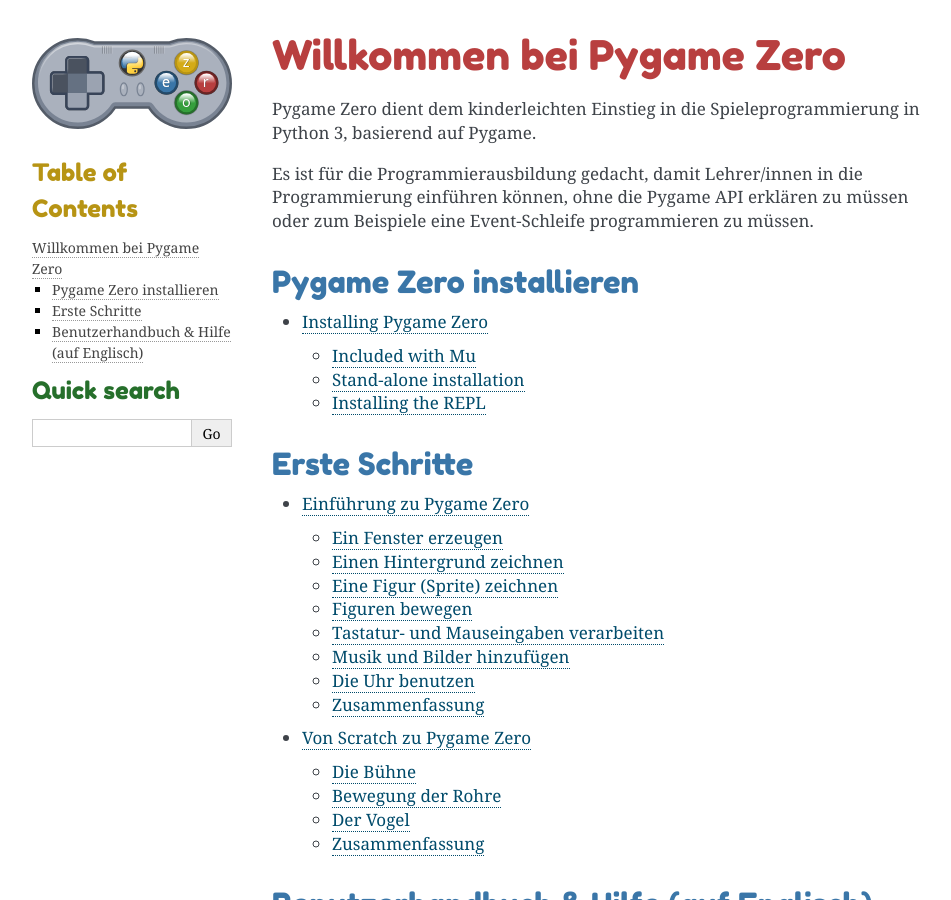
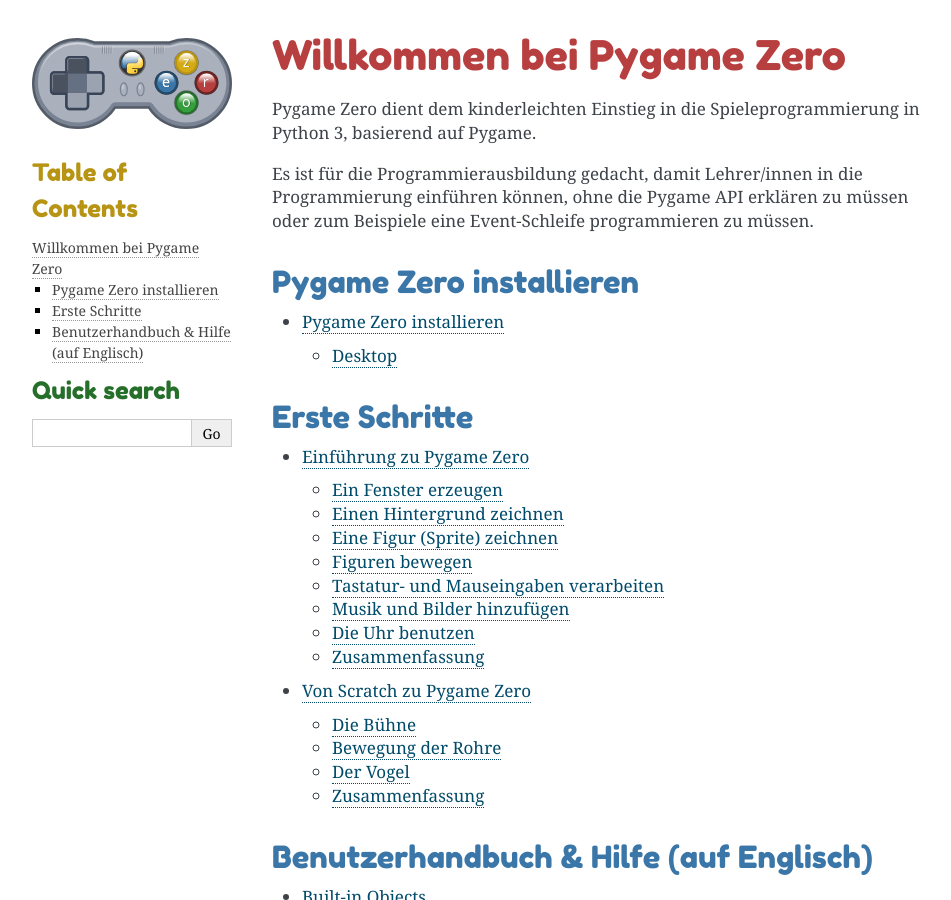
Before and after one commit to reher1/pgzero-german, a Sphinx documentation site: the page built from doc/index.rst, in a window 1280 px wide and 900 px high. Shown: the whole window, without its empty margins (148-1099 px from the left). Built offline with Sphinx 7.4.7, drawn with Linux system fonts in a browser that asks for light colours; pages that are not in the unit, such as notebooks, are missing from menus; some of the changed lines change nothing that is shown.

Commit message:
Update installation.rst

```diff
--- a/doc/installation.rst
+++ b/doc/installation.rst
@@ -1,95 +1,30 @@
-Installing Pygame Zero
+Pygame Zero installieren
 ======================
 
-Included with Mu
+Desktop
 ----------------
 
-The `Mu IDE <https://codewith.mu>`_, which is aimed at beginners, includes a
-version of Pygame Zero.
+Die Installation von **Python 3** ist Vorraussetzung für die Installation von Pygame Zero.
+Bei **Linux** oder **Raspberry Pi** ist dies bereits vorinstalliert. Für andere Betriebssysteme
+kann Python 3 unter `python.org <https://www.python.org/>` heruntergeladen werden.
 
-You will need to `switch mode <https://codewith.mu/en/tutorials/1.0/modes>`_
-into Pygame Zero mode to use it. Then type in a program and
-`use the Play button <https://codewith.mu/en/tutorials/1.0/pgzero>`_ to run it
-with Pygame Zero.
+Generell empfiehlt sich die Installation mithilfe Pythons Paketverwaltungsprogramm **pip**.
 
-.. note::
-
-    The version of Mu included with Pygame Zero may not be the latest version!
-    You can find which version is installed by running this code in Mu::
-
-        import pgzero
-        print(pgzero.__version__)
-
-
-Stand-alone installation
-------------------------
-
-First of all, you need **Python 3** installed! This is usually installed
-already if you are using **Linux** or a **Raspberry Pi**. You can download it
-from `python.org <https://www.python.org/>` on other systems.
-
-
-Windows
-'''''''
-
-To install Pygame Zero, use **pip**. At a `command prompt`__, type
-
-.. __: https://www.lifewire.com/how-to-open-command-prompt-2618089
-
+Windows and Mac
+'''''''''''''''
 ::
 
     pip install pgzero
 
 
-Mac
-'''
-
-In a Terminal window, type
-
-::
-
-   pip install pgzero
-
-
-Note that there are currently no Wheels for Pygame that support python 3.4 for Mac,
-so you may need to you will need to upgrade Python to >=3.6 (or use python 2.7) in
-order to be able to install pygame. For a list of available Wheels, please visit
-`pyPI_`
-
-.. _pyPI: https://pypi.org/project/Pygame/#files
-
 Linux
 '''''
-
-In a terminal window, type
 
 ::
 
    sudo pip install pgzero
 
 
-Some Linux systems call it ``pip3``; if the above command printed something
-like ``sudo: pip: command not found`` then try::
+Bei der Fehlermedlung ``sudo: pip: command not found`` kann folgender Befehl hilfreich sein::
 
     sudo pip3 install pgzero
-
-Sometimes pip is not installed and needs to be installed. If so try this before
-running the above commands again::
-
-
-    sudo python3 -m ensurepip
-
-
-.. _install-repl:
-
-Installing the REPL
--------------------
-
-:doc:`Pygame Zero's REPL <repl>` is an optional feature. This can be enabled
-when installing with ``pip`` by adding ``pgzero[repl]`` to the pip command
-line::
-
-    pip install pgzero[repl]
-
-If you aren't sure if you have the REPL installed, you can still run this
-command (it won't break anything if it is installed!).
```
